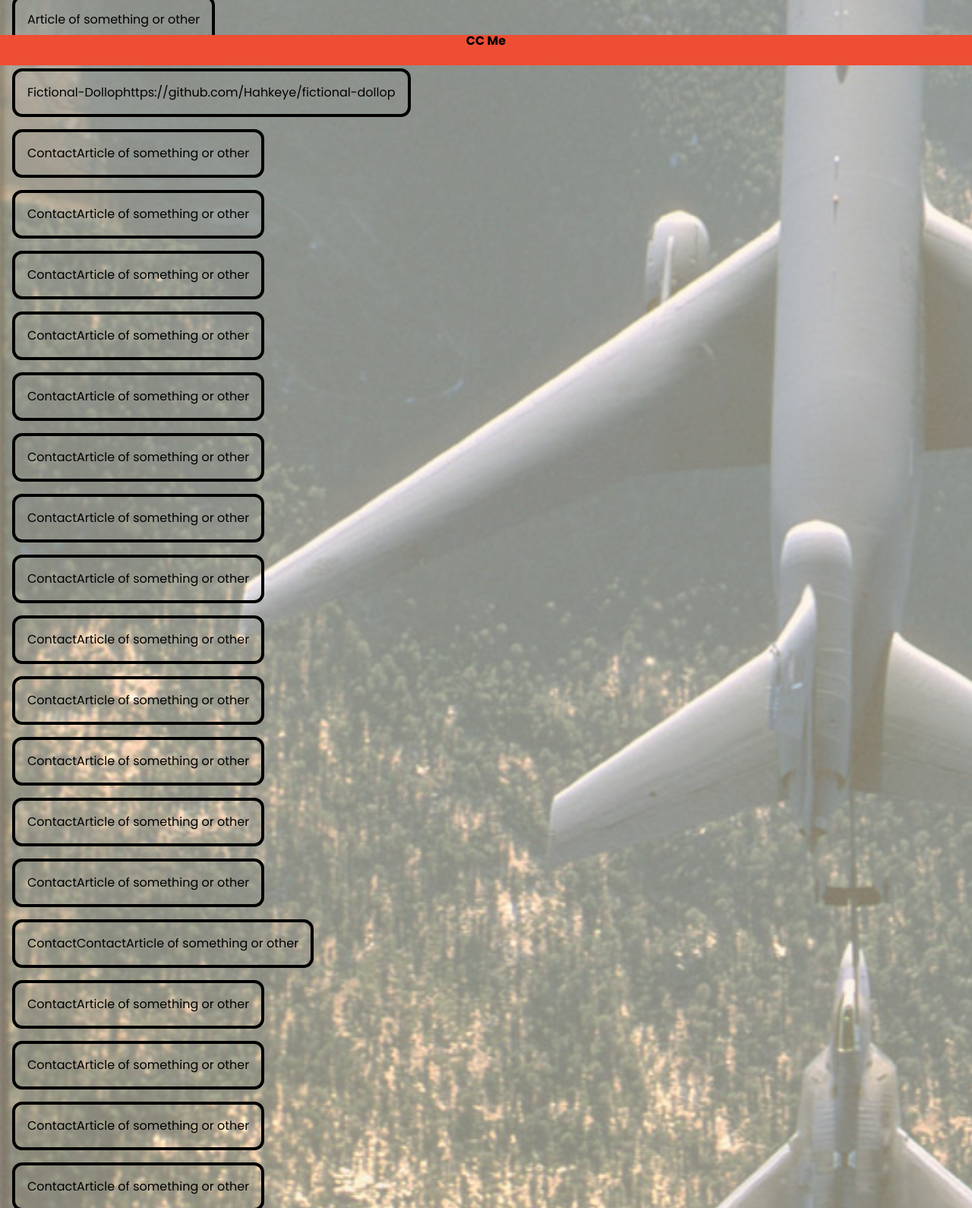
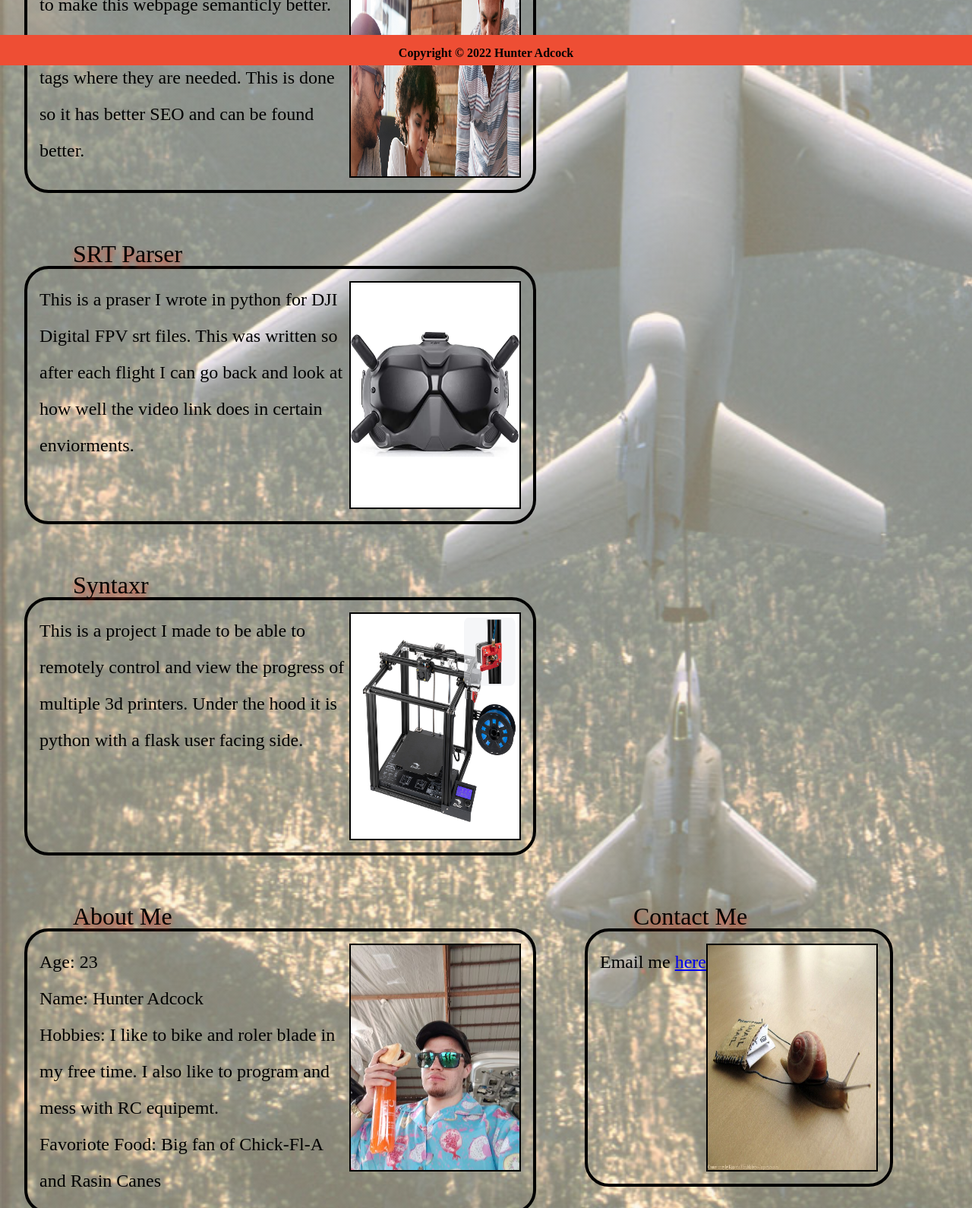
Before and after one commit to Hahkeye/portfolio, a plain HTML site: page index.html in a window 1280 px wide. Shown: the part 714-2304 px from the top of the page at 76% size. Drawn offline with Linux system fonts and the light colour scheme.

Commit message:
Most of the content is there and css.

```diff
--- a/assets/style.css
+++ b/assets/style.css
@@ -2,13 +2,14 @@
     font-family: 'Poppins';
     src: url('./font/Poppins/Poppins-Black.ttf');
 } */
-html body{
+html, body{
     font-family: 'Poppins', sans-serif;
 }
 /* Hex codes: Peach #FCEDDA, Burnt Orange #EE4E34 */
 header{
     background-color: #EE4E34;
-    display: inline;
+    /* display: inline; */
+    width: 100%;
 }
 
 header h1{
@@ -18,107 +19,120 @@ header h1{
     padding-bottom: 1em;
 }
 
-body{
-    background-color: #FCEDDA;
-    background:linear-gradient(0deg, rgba(252, 237, 218, 0.5), rgba(252, 237, 218, 0.5)),url(./images/plane2.jpg);
-    background-size: cover;
-    flex-direction: column;
-}
-/* padding is in the element maring is outside */
-#navlink{
-    font-size: 2em;
-    text-decoration: none;
-    margin: 1em;
-    color: black;
-    font-weight: bold;
-}
-#navlink:hover{
-    text-shadow: 2px 2px grey;
-    /* border: 4px groove grey; */
-    /* border-left: 3px solid black;
-    border-right: 3px solid black; */
+@media screen and (min-width: 550px){
+    header nav ul{
+        width: auto;
+        margin-top:0;
+    }
+    header h1{
+        order: 1;
+    }
 }
 
 nav{
     text-align: right;
-
 }
 
 nav ul li{
     display: inline;
 }
 
-main {
-    align-content: center;
-    width: 100%
+/* padding is in the element maring is outside */
+#navlink{
+    font-size: 2em;
+    text-decoration: none;
+    margin: 1em;
+    margin-bottom: 1em;
+    color: black;
+    font-weight: bold;
+
 }
-#paige-cotainer{
-    align-content: center;
-    width: 100%;
+#navlink:hover{
+    text-shadow: 2px 2px grey;
+    border: 3px solid black;
+    /* border: 4px groove grey; */
+    /* border-left: 3px solid black;
+    border-right: 3px solid black; */
 }
 
-#page-container section{
-    border: 4px solid black;
-    -webkit-border-radius: 13px;
-    border-radius: 13px;
-    width: fit-content;
-    height: auto;
-    margin: 1em;
-    padding: 1em;
-    line-height: 150%;
-    display: flex;
+#demotext {  /* Change this name if you are going to keep generated with this https://html-css-js.com/css/generator/text-shadow/ */
+    color: #FFFFFF;
+    background: #EE4E34;
+    text-shadow: 0 1px 0 #CCCCCC, 0 2px 0 #c9c9c9, 0 3px 0 #bbb, 0 4px 0 #b9b9b9, 0 5px 0 #aaa, 0 6px 1px rgba(0,0,0,.1), 0 0 5px rgba(0,0,0,.1), 0 1px 3px rgba(0,0,0,.3), 0 3px 5px rgba(0,0,0,.2), 0 5px 10px rgba(0,0,0,.25), 0 10px 10px rgba(0,0,0,.2), 0 20px 20px rgba(0,0,0,.15);
+    color: #FFFFFF;
+    background: #EE4E34;
 }
-.content-sections{
-    display: flex;
-    flex-direction: column;
-    /* flex-wrap: nowrap; */
+
+body{
+    background-color: #FCEDDA;
+    background:linear-gradient(0deg, rgba(252, 237, 218, 0.5), rgba(252, 237, 218, 0.5)),url(./images/plane2.jpg);
+    background-size: cover;
 }
 
 
-.content-sections-text p{
-    width: 1em;
+#page-cotainer{
+    display: flex;
+    flex-wrap: wrap;
+
 }
 
-.content-sections h2{
+.content-section{
+    /* max-width: 70em; */
+    height: fit-content;
+    width: fit-content;
+    /* justify-content: center; */
+    margin: 2em;
+    /* margin-bottom: 2em; */
+}
+.content-section-box{
+    border: .25em solid black;
+    -webkit-border-radius: 13px;
+    border-radius: 2em;
+    /* min-width: 150px; */
+    /* height: auto; */
+    padding: 1em;
+    display: flex;
+    flex-direction: row;
+    flex-wrap: wrap;
+
+}
+
+.content-section p{
+    max-width: 17em;
+    font-size: 1.5em;
+    line-height: 2em;
+}
+
+
+.content-section h2{
+    position: relative;
     font-size: 2em;
     text-shadow: 0px 5px 7px #EE4E34;
     margin-left: 2em;
 }
 
+.content-section h2 a{
+    color: black;
+    text-decoration: none;
+}
 
-.content-sections img{
+
+.content-section img{
     border: 2px solid black;
     width: 222px;
     height: 296px;
     order: 2;
 }
 
-
-/* .content-sections h2 {
-    font-size: 2rem;
-    color: #e0dfdc;
-    background-color: #567;
-    letter-spacing: .1em;
-    text-shadow: 0 -1px 0 #fff, 0 1px 0 #2e2e2e, 0 2px 0 #2c2c2c, 0 3px 0 #2a2a2a, 0 4px 0 #282828, 0 5px 0 #262626, 0 6px 0 #242424, 0 7px 0 #222, 0 8px 0 #202020, 0 9px 0 #1e1e1e, 0 10px 0 #1c1c1c, 0 11px 0 #1a1a1a, 0 12px 0 #181818, 0 13px 0 #161616, 0 14px 0 #141414, 0 15px 0 #121212, 0 22px 30px rgba(0, 0, 0, 0.9);
-} */
-
-#page-container{
-    position: relative;
-    display: flex;
-    flex-direction: row;
-    /* align-items:flex-end; */
-    /* padding: 2em;
-    margin-left: 35em; */
-    /* flex-wrap: wrap; */
-}
-
-
 #footer{
     background-color: #EE4E34;
-    position: fixed;
+    position: sticky;
     bottom: 0;
     width: 100%;
     height: 2.5em;
     text-align: center;
     font-weight: bold;
 }
+#footer h3{
+    padding-top: 1em;
+}
--- a/index.html
+++ b/index.html
@@ -13,183 +13,93 @@
         <title>CSS Portfolio</title>
     </head>
     <!-- Bigger Grow Value on one flex box -->
+    <!-- <div class="page-wrapper">
+
+    </div> -->
     <body>
         <header>
-            <h1>Hunter Adcock's Portfolio</h1>
+            <h1 id="demotext">Hunter Adcock's Portfolio</h1>
             <nav>
                 <ul>
                     <li>
                         <!-- <a id="navlink" href="https://github.com/Hahkeye" target="_blank">GitHub</a> -->
-                        <a id="navlink" href="#applications">GitHub</a>
+                        <a id="navlink" href="https://github.com/Hahkeye">GitHub</a>
                     </li>
                     <li>
-                        <a id="navlink" href="#applications2">GitHub</a>
+                        <a id="navlink" href="#aboutme">About Me</a>
                     </li>
                     <li>
-                        <a id="navlink" href="https://www.linkedin.com/in/hunter-adcock-301967246/" target="_blank">About Me</a>
-                    </li>
-                    <li>
-                        <a id="navlink" href="mailto:realisvenator@gmail.com" target="_blank">Contact</a>
+                        <a id="navlink" href="#footer">Contact</a>
                     </li>
                 </ul>
             </nav>
         </header>
-        <div id="page-container">
-            <main>
-                <div class="content-sections">
-                    <h2>About Me </h2>
-                    <section>
-                        <div class="content-section-text">
+        <main>
+            <div id="page-cotainer">
+                <!-- <section class="content-section"> -->
+                    <section class="content-section">
+                        <h2><a href="https://hahkeye.github.io/portfolio/" target="_blank">Portfolio</a></h2>
+                         <div class="content-section-box">
+                             <div>
+                                 <p>Then there is this website your viewing currently. My web dev portfolio, still a work in progress</p>
+                             </div>
+                             <img src="./assets/images/port.png"/>
+                         </div>
+                     </section>
+                    <section class="content-section">
+                       <h2><a href="https://hahkeye.github.io/homework-01-coderefactor/ " target="_blank">Code Refactor</a></h2> <!-- https://hahkeye.github.io/homework-01-coderefactor/ -->
+                        <div class="content-section-box">
+                            <div>
+                                <p>Code refactor project where the goal was to make this webpage semanticly better. Did this by adding good semantic html tags where they are needed. This is done so it has better SEO and can be found better.</p>
+                            </div>
+                            <img src="./assets/images/seo.png"/>
+                        </div>
+                    </section>
+                    <section class="content-section">
+                        <h2><a href="https://github.com/Hahkeye/Syntaxr-Fleet" target="_blank">SRT Parser</a></h2>
+                        <div class="content-section-box">
+                            <div>
+                                <p>This is a praser I wrote in python for DJI Digital FPV srt files. This was written so after each flight I can go back and look at how well the video link does in certain enviorments.</p>
+                            </div>
+                            <img src="./assets/images/dji.jpg" alt="Photo the DJI digital FPV system"/>
+                        </div>
+                    </section>
+                    <section class="content-section">
+                        <h2>Syntaxr</h2>
+                        <div class="content-section-box">
+                            <div>
+                                <p>This is a project I made to be able to remotely control and view the progress of multiple 3d printers. Under the hood it is python with a flask user facing side. </p>
+                            </div>
+                            <img src="./assets/images/Ende.jpg">
+                        </div>
+                    </section>
+                <!-- </section> -->
+                <section class="content-section">
+                    <h2 id="aboutme">About Me </h2>
+                    <div class="content-section-box">
+                        <div>
                             <p>Age: 23</p>
                             <p>Name: Hunter Adcock</p>
                             <p>Hobbies: I like to bike and roler blade in my free time. I also like to program and mess with RC equipemt.</p>
                             <p>Favoriote Food: Big fan of Chick-Fl-A and Rasin Canes</p>
                         </div>
+                        <img src="./assets/images/photo.jpg" alt="Picture of Myself with a snazy shirt a brat and water."/>
+                    </div>
+                </section>
+                <section class="content-section">
+                    <h2>Contact Me</h2>
+                    <div class="content-section-box">
+                        <div>
+                            <p>Email me <a href="mailto:realisvenator@gmail.com">here</a></p>
+                        </div>
+                        <img src="./assets/images/snail.jpg" alt="A picture of a mail carrying bird.">
+                    </div>
+                </section>
+            </div>
+        </main>
+        <footer id="footer">
+            <h3>Copyright © 2022 Hunter Adcock</h3>
 
-                        <!-- <ul>
-                            <li>Age: 23</li>
-                            <li>Name: Hunter Adcock</li>
-                            <li>Hobbies: I like to bike and roller blade in my free time. I also like to program and mess with RC equipment.</li>
-                            <li>Favorite Foods:
-                                I am a big fan of ChickFla and rasin canes
-                            </li>
-                            <li></li>
-                        </ul> -->
-                        <img src="./assets/images/photo.jpg" alt="Picture of Myself with a snazy shirt a brat and water."/>
-                    </section>
-                </div>
-                <div class="content-sections">
-                    <h2>Work</h2>
-                    <section>
-                        <p>Article of something or other</p>
-                    </section>
-                </div>
-                <div class="content-sections">
-                    <h2>Contact</h2>
-                    <section>
-                        <p>Article of something or other</p>
-                    </section>
-                </div>
-
-                <section>
-                    <h2>Fictional-Dollop</h2>
-                    <p>https://github.com/Hahkeye/fictional-dollop</p>
-                </section>
-                <section>
-                    <h2>Contact</h2>
-                    <p>Article of something or other</p>
-                </section>
-                <section>
-                    <h2>Contact</h2>
-                    <p>Article of something or other</p>
-                </section>
-                <section>
-                    <h2>Contact</h2>
-                    <p>Article of something or other</p>
-                </section>
-                <section>
-                    <h2>Contact</h2>
-                    <p>Article of something or other</p>
-                </section>
-                <section>
-                    <h2>Contact</h2>
-                    <p>Article of something or other</p>
-                </section>
-                <section>
-                    <h2>Contact</h2>
-                    <p>Article of something or other</p>
-                </section>
-                <section>
-                    <h2>Contact</h2>
-                    <p>Article of something or other</p>
-                </section>
-                <section>
-                    <h2>Contact</h2>
-                    <p>Article of something or other</p>
-                </section>
-                <section>
-                    <h2>Contact</h2>
-                    <p>Article of something or other</p>
-                </section>
-                <section>
-                    <h2>Contact</h2>
-                    <p>Article of something or other</p>
-                </section>
-
-                <section>
-                    <h2>Contact</h2>
-                    <p>Article of something or other</p>
-                </section>
-                <section>
-                    <h2>Contact</h2>
-                    <p>Article of something or other</p>
-                </section>
-                <section>
-                    <h2>Contact</h2>
-                    <p>Article of something or other</p>
-                </section>
-                <section>
-                    <h2 id="applications2">Contact</h2>
-                    <h2>Contact</h2>
-                    <p>Article of something or other</p>
-                </section>
-                <section>
-                    <h2>Contact</h2>
-                    <p>Article of something or other</p>
-                </section>
-                <section>
-                    <h2>Contact</h2>
-                    <p>Article of something or other</p>
-                </section>
-                <section>
-                    <h2>Contact</h2>
-                    <p>Article of something or other</p>
-                </section>
-                <section>
-                    <h2>Contact</h2>
-                    <p>Article of something or other</p>
-                </section>
-                <section>
-                    <h2>Contact</h2>
-                    <p>Article of something or other</p>
-                </section>
-                <section>
-                    <h2>Contact</h2>
-                    <p>Article of something or other</p>
-                </section>
-                <section>
-                    <h2>Contact</h2>
-                    <p>Article of something or other</p>
-                </section>
-                <section>
-                    <h2>Contact</h2>
-                    <p>Article of something or other</p>
-                </section>
-                <section>
-                    <h2>Contact</h2>
-                    <p>Article of something or other</p>
-                </section>
-                <section>
-                    <h2>Contact</h2>
-                    <p>Article of something or other</p>
-                </section>
-                <section>
-                    <h2>Contact</h2>
-                    <p>Article of something or other</p>
-                </section>
-
-                <section >
-                    <h2 id="applications">Contact</h2>
-                    <p>Article of something or other</p>
-                </section>
-                <!-- <section>
-                    <h2 id="applications">Contact</h2>
-                    <p>Article of something or other</p>
-                </section> -->
-            </main>
-        </div>
-        <footer id="footer">
-            <h3>CC Me</h3>
         </footer>
     </body>
 </html>
```
Also changed, not shown: assets/images/Ende.jpg (added), assets/images/dji.jpg (added), assets/images/port.png (added), assets/images/seo.png (added), assets/images/snail.jpg (added).
